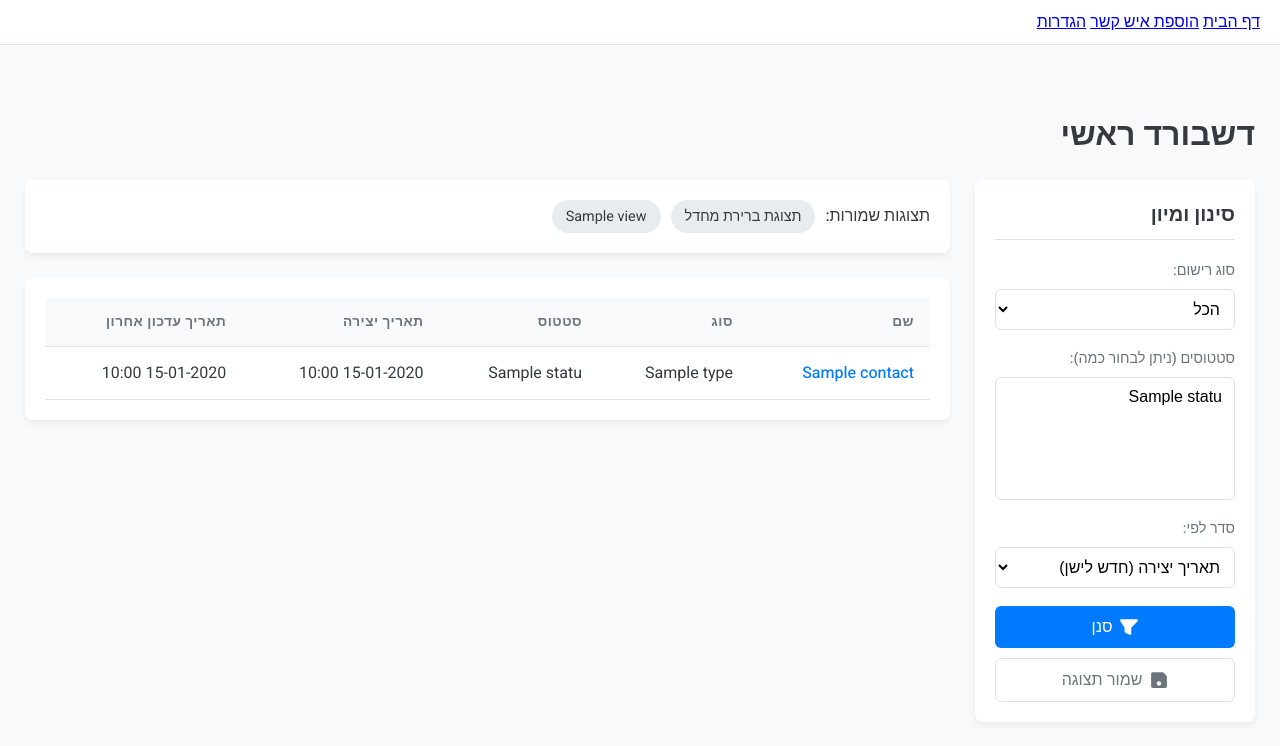
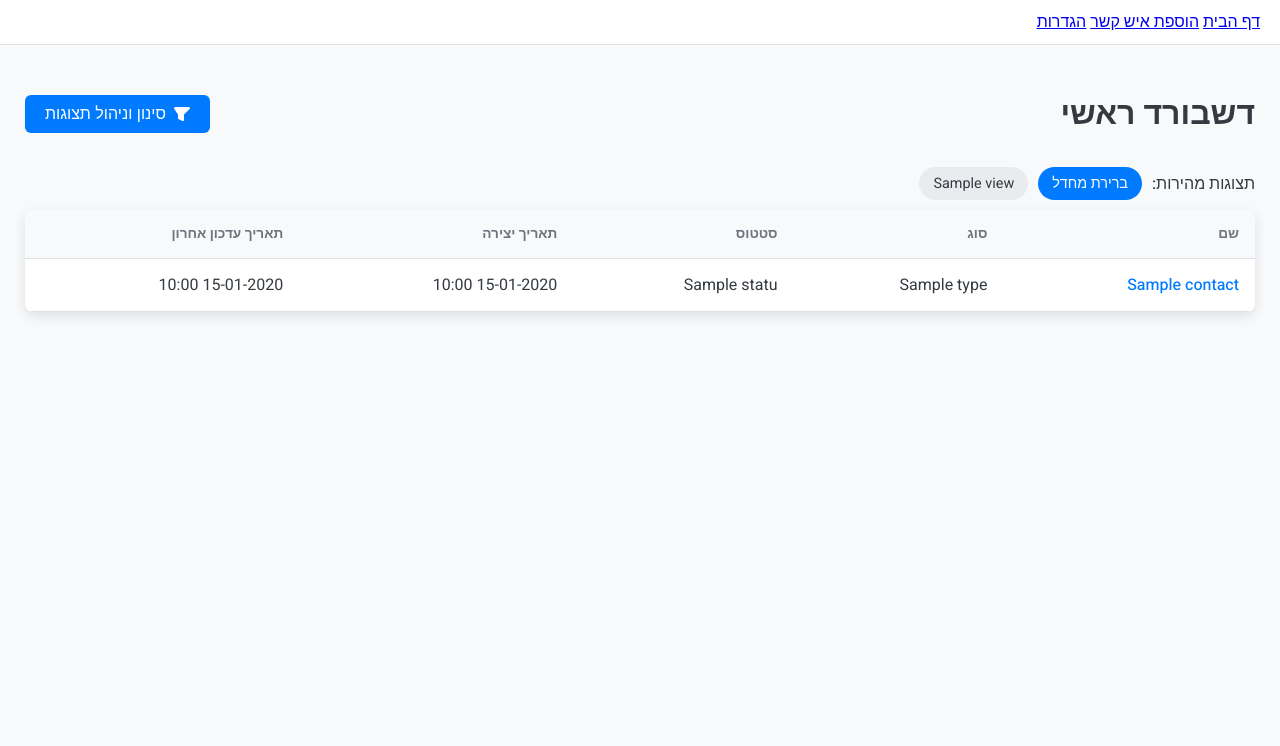
Before and after one commit to 27180781/CRMMM, a Flask app: page / in a window 1280 px wide. Shown: the top 746 px of the page. Run offline with Flask 3, Linux system fonts and the light colour scheme; tables that the repository leaves empty hold one stand-in row (values such as "Sample post").

Commit message:
Refactor dashboard UI with filter popup

```diff
--- a/templates/index.html
+++ b/templates/index.html
@@ -5,288 +5,69 @@
 <link rel="preconnect" href="https://fonts.googleapis.com">
 <link rel="preconnect" href="https://fonts.gstatic.com" crossorigin>
 <link href="https://fonts.googleapis.com/css2?family=Heebo:wght@400;500;700&display=swap" rel="stylesheet">
-
 <style>
   :root {
-    --primary-color: #007bff;
-    --primary-hover-color: #0056b3;
-    --secondary-color: #6c757d;
-    --secondary-hover-color: #5a6268;
-    --bg-color: #f8f9fa;
-    --panel-bg-color: #ffffff;
-    --text-color: #343a40;
-    --text-light-color: #6c757d;
-    --border-color: #dee2e6;
-    --shadow: 0 4px 6px rgba(0, 0, 0, 0.05);
-    --border-radius: 8px;
+    --primary-color: #007bff; --primary-hover-color: #0056b3; --bg-color: #f8f9fa;
+    --panel-bg-color: #ffffff; --text-color: #343a40; --text-light-color: #6c757d;
+    --border-color: #dee2e6; --shadow: 0 4px 12px rgba(0, 0, 0, 0.1); --border-radius: 8px;
   }
+  body { font-family: 'Heebo', sans-serif; background-color: var(--bg-color); color: var(--text-color); margin: 0; }
+  .dashboard-container { padding: 25px; max-width: 1400px; margin: 0 auto; }
+  .dashboard-header { display: flex; justify-content: space-between; align-items: center; margin-bottom: 20px; flex-wrap: wrap; gap: 15px;}
+  .dashboard-header h1 { margin: 0; font-size: 2rem; font-weight: 700; }
+  .btn { padding: 10px 20px; border: none; border-radius: 6px; cursor: pointer; font-size: 1rem; font-weight: 500; transition: all 0.2s ease; display: flex; align-items: center; justify-content: center; gap: 8px; }
+  .btn .icon { width: 16px; height: 16px; }
+  .btn-primary { background-color: var(--primary-color); color: white; }
+  .btn-primary:hover { background-color: var(--primary-hover-color); }
 
-  body {
-    font-family: 'Heebo', sans-serif;
-    background-color: var(--bg-color);
-    color: var(--text-color);
-    margin: 0;
-  }
+  /* --- תצוגות שמורות --- */
+  .saved-views-bar { display: flex; align-items: center; gap: 10px; flex-wrap: wrap; padding: 10px 0;}
+  .saved-views-bar strong { font-weight: 500; }
+  .saved-views-bar a { background-color: #e9ecef; color: var(--text-color); padding: 6px 14px; border-radius: 20px; font-size: 0.9em; text-decoration: none; transition: all 0.2s; }
+  .saved-views-bar a:hover { background-color: #d3d9df; }
+  .saved-views-bar a.active { background-color: var(--primary-color); color: #ffffff; font-weight: 500; }
 
-  .dashboard-container {
-    padding: 25px;
-    max-width: 1400px;
-    margin: 0 auto;
-  }
-
-  .dashboard-grid {
-    display: grid;
-    grid-template-columns: 280px 1fr;
-    gap: 25px;
-  }
-
-  /* --- פאנל סינון צדדי --- */
-  .filter-panel {
-    background-color: var(--panel-bg-color);
-    border-radius: var(--border-radius);
-    box-shadow: var(--shadow);
-    padding: 20px;
-    height: fit-content;
-  }
-
-  .panel-header {
-    font-size: 1.25rem;
-    font-weight: 700;
-    margin: 0 0 20px 0;
-    padding-bottom: 10px;
-    border-bottom: 1px solid var(--border-color);
-  }
-
-  .form-group {
-    margin-bottom: 18px;
-  }
-
-  .form-group label {
-    display: block;
-    margin-bottom: 8px;
-    font-weight: 500;
-    font-size: 0.9rem;
-    color: var(--text-light-color);
-  }
-
-  .form-group select {
-    width: 100%;
-    padding: 10px;
-    border: 1px solid var(--border-color);
-    border-radius: 6px;
-    background-color: #fff;
-    font-size: 1rem;
-    transition: border-color 0.2s, box-shadow 0.2s;
-  }
-
-  .form-group select:focus {
-    outline: none;
-    border-color: var(--primary-color);
-    box-shadow: 0 0 0 3px rgba(0, 123, 255, 0.2);
-  }
-
-  .btn {
-    width: 100%;
-    padding: 12px 20px;
-    border: none;
-    border-radius: 6px;
-    cursor: pointer;
-    font-size: 1rem;
-    font-weight: 500;
-    transition: background-color 0.2s ease, transform 0.1s ease;
-    display: flex;
-    align-items: center;
-    justify-content: center;
-    gap: 8px;
-  }
-  .btn:active {
-    transform: translateY(1px);
-  }
-
-  .btn .icon {
-    width: 18px;
-    height: 18px;
-  }
-
-  .btn-primary {
-    background-color: var(--primary-color);
-    color: white;
-    margin-top: 10px;
-  }
-  .btn-primary:hover {
-    background-color: var(--primary-hover-color);
-  }
-
-  .btn-secondary {
-    background-color: transparent;
-    color: var(--secondary-color);
-    border: 1px solid var(--border-color);
-    margin-top: 10px;
-  }
-  .btn-secondary:hover {
-    background-color: #f1f1f1;
-    border-color: #c8c8c8;
-  }
-
-  /* --- אזור תוכן ראשי --- */
-  .main-content {
-    display: flex;
-    flex-direction: column;
-    gap: 25px;
-  }
-
-  .main-content h1 {
-    margin: 0;
-    font-size: 2rem;
-    font-weight: 700;
-  }
-
-  .content-panel {
-    background-color: var(--panel-bg-color);
-    border-radius: var(--border-radius);
-    box-shadow: var(--shadow);
-    padding: 20px;
-  }
-
-  .saved-views {
-    display: flex;
-    align-items: center;
-    gap: 10px;
-    flex-wrap: wrap;
-  }
-  .saved-views strong {
-    color: var(--text-color);
-    font-weight: 500;
-  }
-  .saved-views a {
-    background-color: #e9ecef;
-    color: var(--text-color);
-    padding: 6px 14px;
-    border-radius: 20px;
-    font-size: 0.9em;
-    text-decoration: none;
-    transition: background-color 0.2s, color 0.2s;
-  }
-  .saved-views a:hover {
-    background-color: var(--primary-color);
-    color: #ffffff;
-  }
+  /* --- פאנל סינון נשלף --- */
+  .filter-popup { display: none; position: fixed; top: 0; left: 0; width: 100%; height: 100%; background-color: rgba(0,0,0,0.4); z-index: 1000; }
+  .filter-popup-content { position: absolute; top: 70px; left: 50px; background: var(--panel-bg-color); border-radius: var(--border-radius); box-shadow: var(--shadow); padding: 25px; width: 320px; }
+  .popup-header { display: flex; justify-content: space-between; align-items: center; margin-bottom: 20px; padding-bottom: 10px; border-bottom: 1px solid var(--border-color); }
+  .popup-header h3 { margin: 0; font-size: 1.25rem; }
+  .close-btn { font-size: 1.5rem; cursor: pointer; border: none; background: none; color: var(--text-light-color); }
+  .form-group { margin-bottom: 18px; }
+  .form-group label { display: block; margin-bottom: 8px; font-weight: 500; font-size: 0.9rem; }
+  .form-group select { width: 100%; padding: 10px; border: 1px solid var(--border-color); border-radius: 6px; }
 
   /* --- טבלה --- */
-  .table-container {
-    overflow-x: auto; /* מאפשר גלילה אופקית במידת הצורך */
-  }
-
-  .data-table {
-    width: 100%;
-    border-collapse: collapse;
-  }
-
-  .data-table th, .data-table td {
-    padding: 14px 16px;
-    text-align: right;
-    border-bottom: 1px solid var(--border-color);
-  }
-
-  .data-table thead tr {
-    background-color: #f8f9fa;
-  }
-
-  .data-table th {
-    font-size: 0.85rem;
-    font-weight: 700;
-    color: var(--text-light-color);
-    text-transform: uppercase;
-    letter-spacing: 0.5px;
-  }
-
-  .data-table tbody tr {
-    transition: background-color 0.2s;
-  }
-
-  .data-table tbody tr:hover {
-    background-color: #f1f7ff;
-  }
-
-  .data-table a {
-    color: var(--primary-color);
-    font-weight: 500;
-    text-decoration: none;
-  }
-  .data-table a:hover {
-    text-decoration: underline;
-  }
-
-  .empty-row td {
-    text-align: center;
-    padding: 40px;
-    color: var(--text-light-color);
-    font-size: 1.1rem;
-  }
-
-  /* --- רספונסיביות --- */
-  @media (max-width: 992px) {
-    .dashboard-grid {
-      grid-template-columns: 1fr;
-    }
-  }
-
+  .table-container { background-color: var(--panel-bg-color); border-radius: var(--border-radius); box-shadow: var(--shadow); overflow: hidden; }
+  .data-table { width: 100%; border-collapse: collapse; }
+  .data-table th, .data-table td { padding: 14px 16px; text-align: right; border-bottom: 1px solid var(--border-color); }
+  .data-table thead tr { background-color: #f8f9fa; }
+  .data-table th { font-size: 0.85rem; font-weight: 700; color: var(--text-light-color); }
+  .data-table tbody tr:hover { background-color: #f1f7ff; }
+  .data-table a { color: var(--primary-color); font-weight: 500; text-decoration: none; }
+  .data-table a:hover { text-decoration: underline; }
+  .empty-row td { text-align: center; padding: 40px; color: var(--text-light-color); }
 </style>
 {% endblock %}
 
 {% block content %}
 <div class="dashboard-container">
+  <div class="dashboard-header">
     <h1>דשבורד ראשי</h1>
+    <button id="open-filter-popup" class="btn btn-primary">
+      <svg class="icon" xmlns="http://www.w3.org/2000/svg" viewBox="0 0 512 512" fill="currentColor"><path d="M3.853 54.87C10.47 40.9 24.54 32 40 32H472c15.46 0 29.53 8.901 36.15 22.87C514.8 66.7 512.2 81.96 501.9 92.28L320 274.3V448c0 12.1-6.852 23.22-17.75 28.59C291.4 481.9 278.4 482.2 267.5 476.5L139.5 412.5C129.5 407.4 128 396.6 128 384.4V274.3L10.12 92.28C-.2132 81.96-2.753 66.7 3.853 54.87z"/></svg>
+      <span>סינון וניהול תצוגות</span>
+    </button>
+  </div>
 
-  <div class="dashboard-grid">
-    <aside class="filter-panel">
-      <h3 class="panel-header">סינון ומיון</h3>
-      <form method="get" id="filter-form">
-        <div class="form-group">
-          <label for="contact_type_id">סוג רישום:</label>
-          <select name="contact_type_id" id="contact_type_id">
-            <option value="">הכל</option>
-            {% for c_type in contact_types %}
-              <option value="{{ c_type.id }}" {% if active_type_filter == c_type.id %}selected{% endif %}>{{ c_type.name }}</option>
-            {% endfor %}
-          </select>
-        </div>
-        <div class="form-group">
-          <label for="status_id">סטטוסים (ניתן לבחור כמה):</label>
-          <select name="status_id" id="status_id" multiple size="5"></select>
-        </div>
-        <div class="form-group">
-          <label for="sort_by">סדר לפי:</label>
-          <select name="sort_by" id="sort_by">
-            <option value="created_at_desc" {% if active_sort == 'created_at_desc' %}selected{% endif %}>תאריך יצירה (חדש לישן)</option>
-            <option value="created_at_asc" {% if active_sort == 'created_at_asc' %}selected{% endif %}>תאריך יצירה (ישן לחדש)</option>
-            <option value="updated_at_desc" {% if active_sort == 'updated_at_desc' %}selected{% endif %}>עדכון אחרון (חדש לישן)</option>
-            <option value="updated_at_asc" {% if active_sort == 'updated_at_asc' %}selected{% endif %}>עדכון אחרון (ישן לחדש)</option>
-          </select>
-        </div>
-        <button type="submit" class="btn btn-primary">
-          <svg class="icon" xmlns="http://www.w3.org/2000/svg" viewBox="0 0 512 512" fill="currentColor"><path d="M3.853 54.87C10.47 40.9 24.54 32 40 32H472c15.46 0 29.53 8.901 36.15 22.87C514.8 66.7 512.2 81.96 501.9 92.28L320 274.3V448c0 12.1-6.852 23.22-17.75 28.59C291.4 481.9 278.4 482.2 267.5 476.5L139.5 412.5C129.5 407.4 128 396.6 128 384.4V274.3L10.12 92.28C-.2132 81.96-2.753 66.7 3.853 54.87z"/></svg>
-          <span>סנן</span>
-        </button>
-        <button type="button" id="save-view-btn" class="btn btn-secondary">
-          <svg class="icon" xmlns="http://www.w3.org/2000/svg" viewBox="0 0 448 512" fill="currentColor"><path d="M433.9 129.9l-83.9-83.9A48 48 0 0 0 316.1 32H48C21.5 32 0 53.5 0 80v352c0 26.5 21.5 48 48 48h352c26.5 0 48-21.5 48-48V163.9a48 48 0 0 0-14.1-33.9zM224 416c-35.3 0-64-28.7-64-64s28.7-64 64-64 64 28.7 64 64-28.7 64-64 64zm96-304.5H96V128h224v-16.5z"/></svg>
-          <span>שמור תצוגה</span>
-        </button>
-      </form>
-    </aside>
-
-    <main class="main-content">
-      <div class="content-panel saved-views-panel">
-        <div class="saved-views">
-          <strong>תצוגות שמורות:</strong>
-          <a href="{{ url_for('index') }}">תצוגת ברירת מחדל</a>
+  <div class="saved-views-bar">
+    <strong>תצוגות מהירות:</strong>
+    <a href="{{ url_for('index') }}" class="{% if not request.args.get('view_id') %}active{% endif %}">ברירת מחדל</a>
     {% for view in saved_views %}
-            <a href="{{ url_for('index', view_id=view.id) }}">{{ view.name }}</a>
+      <a href="{{ url_for('index', view_id=view.id) }}" class="{% if request.args.get('view_id')|int == view.id %}active{% endif %}">{{ view.name }}</a>
     {% endfor %}
   </div>
-      </div>
 
-      <div class="content-panel table-panel">
   <div class="table-container">
     <table class="data-table">
         <thead>
@@ -316,12 +97,61 @@
     </table>
   </div>
 </div>
-    </main>
+
+<div id="filter-popup" class="filter-popup">
+  <div class="filter-popup-content">
+    <div class="popup-header">
+      <h3>סינון מתקדם</h3>
+      <button id="close-filter-popup" class="close-btn">&times;</button>
+    </div>
+    <form method="get" id="filter-form">
+      <div class="form-group">
+        <label for="contact_type_id">סוג רישום:</label>
+        <select name="contact_type_id" id="contact_type_id">
+          <option value="">הכל</option>
+          {% for c_type in contact_types %}
+            <option value="{{ c_type.id }}" {% if active_type_filter == c_type.id %}selected{% endif %}>{{ c_type.name }}</option>
+          {% endfor %}
+        </select>
+      </div>
+      <div class="form-group">
+        <label for="status_id">סטטוסים:</label>
+        <select name="status_id" id="status_id" multiple size="5"></select>
+      </div>
+      <div class="form-group">
+        <label for="sort_by">סדר לפי:</label>
+        <select name="sort_by" id="sort_by">
+            <option value="created_at_desc" {% if active_sort == 'created_at_desc' %}selected{% endif %}>תאריך יצירה (חדש לישן)</option>
+            <option value="created_at_asc" {% if active_sort == 'created_at_asc' %}selected{% endif %}>תאריך יצירה (ישן לחדש)</option>
+            <option value="updated_at_desc" {% if active_sort == 'updated_at_desc' %}selected{% endif %}>עדכון אחרון (חדש לישן)</option>
+            <option value="updated_at_asc" {% if active_sort == 'updated_at_asc' %}selected{% endif %}>עדכון אחרון (ישן לחדש)</option>
+        </select>
+      </div>
+      <button type="submit" class="btn btn-primary" style="width:100%">החל סינון</button>
+    </form>
+    <hr style="margin: 20px 0;">
+    <div>
+        <h4>ניהול תצוגות</h4>
+        <button type="button" id="save-view-btn" class="btn" style="width:100%; background-color: #28a745; color:white;">שמור תצוגה נוכחית</button>
+        </div>
   </div>
 </div>
 
 <script>
-  // --- קוד JavaScript נשאר זהה לחלוטין ---
+  // --- לוגיקה לפתיחה וסגירה של פאנל הסינון ---
+  const popup = document.getElementById('filter-popup');
+  const openBtn = document.getElementById('open-filter-popup');
+  const closeBtn = document.getElementById('close-filter-popup');
+
+  openBtn.addEventListener('click', () => { popup.style.display = 'block'; });
+  closeBtn.addEventListener('click', () => { popup.style.display = 'none'; });
+  window.addEventListener('click', (event) => {
+    if (event.target == popup) {
+      popup.style.display = 'none';
+    }
+  });
+
+  // --- לוגיקה קיימת לסינון דינמי ושמירת תצוגות ---
   const allStatuses = [
     {% for status in all_statuses %}
       { id: {{ status.id }}, name: '{{ status.name }}', type_id: {{ status.contact_type_id }} },
@@ -360,16 +190,14 @@
 
       fetch('/api/save_view', {
         method: 'POST',
-        headers: {
-          'Content-Type': 'application/json',
-        },
+        headers: { 'Content-Type': 'application/json' },
         body: JSON.stringify({ name: viewName, filters: filters }),
       })
       .then(response => response.json())
       .then(data => {
         if (data.success) {
           alert(data.message);
-          window.location.reload();
+          window.location.href = window.location.pathname; // חזור לדף הבית הנקי
         } else {
           alert('שגיאה בשמירת התצוגה.');
         }
```
Lines whose indentation alone changed are shown as unchanged.
